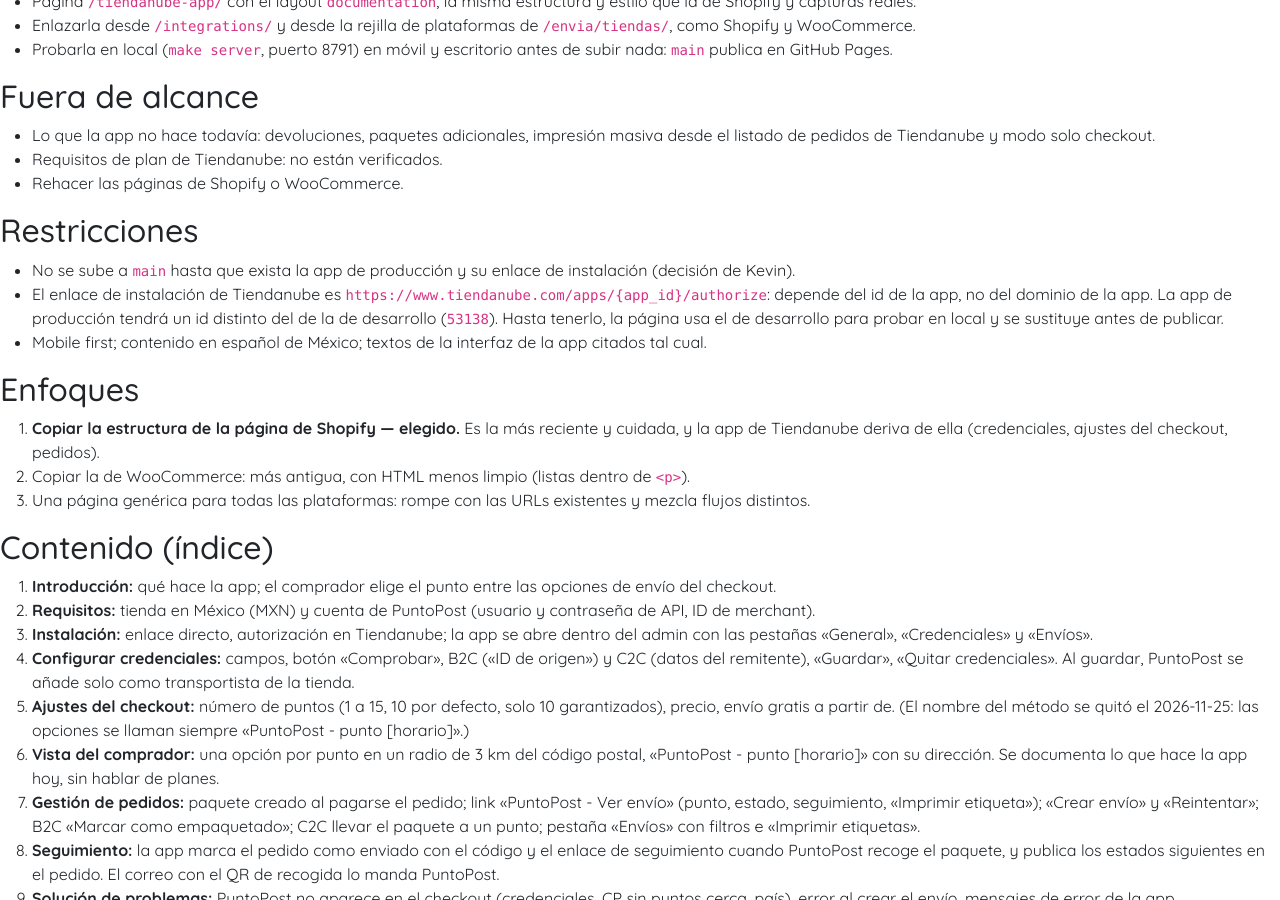
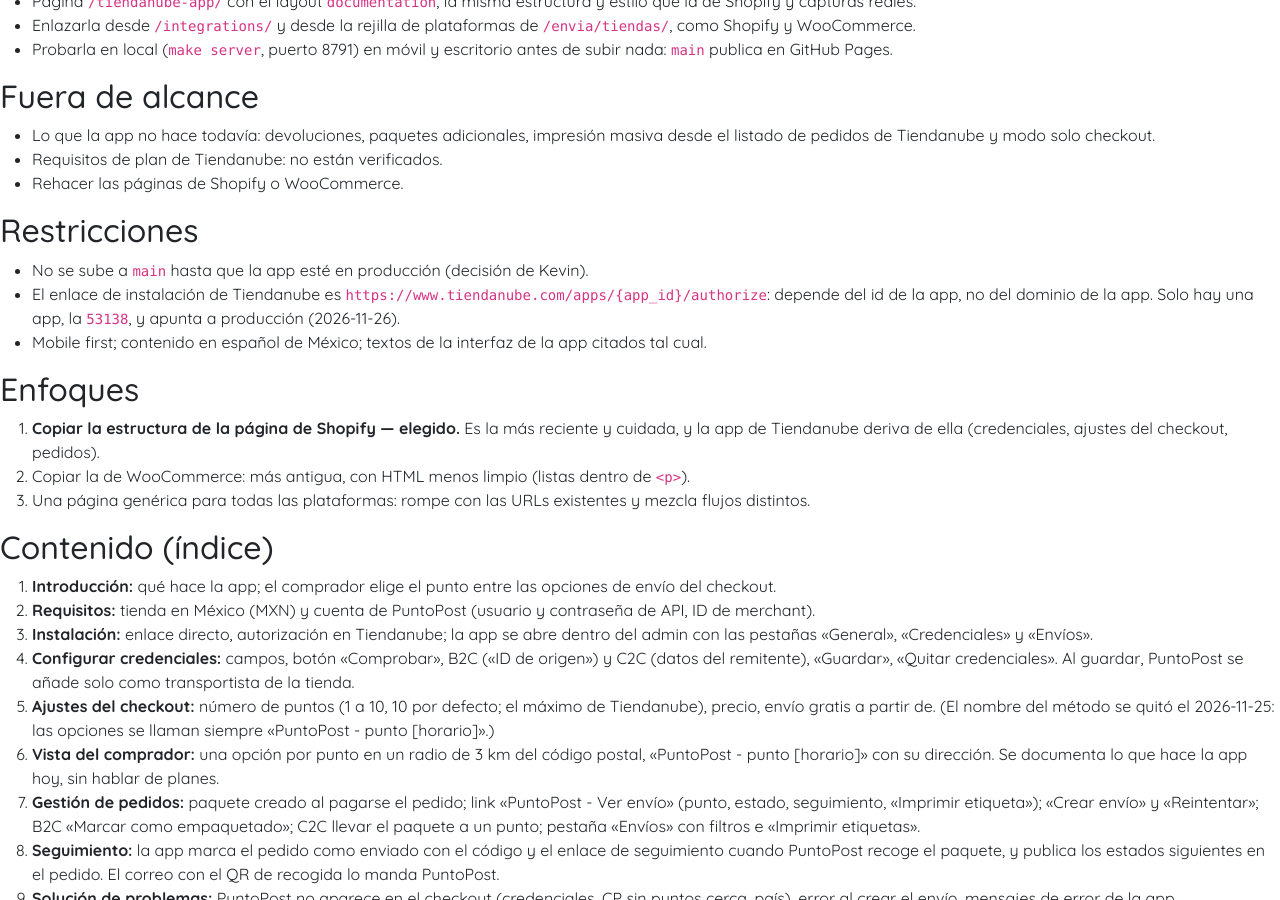
Before and after one commit to puntopost/web, a Jekyll site: the page built from docs/superpowers/specs/2026-11-25-documentacion-tiendanube-design.md, in a window 1280 px wide and 900 px high, scrolled down 398 px. Built offline with Jekyll 4.4.1, drawn with Linux system fonts in a browser that asks for light colours; our own code applies the rules of GitHub Pages for plain Markdown files.

Commit message:
Tiendanube: como mucho 10 puntos en el checkout
Co-Authored-By: Claude Opus 5.5 <noreply@anthropic.com>

```diff
--- a/docs/superpowers/specs/2026-11-25-documentacion-tiendanube-design.md
+++ b/docs/superpowers/specs/2026-11-25-documentacion-tiendanube-design.md
@@ -20,8 +20,8 @@ Los comercios de Tiendanube en México deben tener una guía de la app de PuntoP
 
 ## Restricciones
 
-- No se sube a `main` hasta que exista la app de producción y su enlace de instalación (decisión de Kevin).
-- El enlace de instalación de Tiendanube es `https://www.tiendanube.com/apps/{app_id}/authorize`: depende del id de la app, no del dominio de la app. La app de producción tendrá un id distinto del de la de desarrollo (`53138`). Hasta tenerlo, la página usa el de desarrollo para probar en local y se sustituye antes de publicar.
+- No se sube a `main` hasta que la app esté en producción (decisión de Kevin).
+- El enlace de instalación de Tiendanube es `https://www.tiendanube.com/apps/{app_id}/authorize`: depende del id de la app, no del dominio de la app. Solo hay una app, la `53138`, y apunta a producción (2026-11-26).
 - Mobile first; contenido en español de México; textos de la interfaz de la app citados tal cual.
 
 ## Enfoques
@@ -36,7 +36,7 @@ Los comercios de Tiendanube en México deben tener una guía de la app de PuntoP
 2. **Requisitos:** tienda en México (MXN) y cuenta de PuntoPost (usuario y contraseña de API, ID de merchant).
 3. **Instalación:** enlace directo, autorización en Tiendanube; la app se abre dentro del admin con las pestañas «General», «Credenciales» y «Envíos».
 4. **Configurar credenciales:** campos, botón «Comprobar», B2C («ID de origen») y C2C (datos del remitente), «Guardar», «Quitar credenciales». Al guardar, PuntoPost se añade solo como transportista de la tienda.
-5. **Ajustes del checkout:** número de puntos (1 a 15, 10 por defecto, solo 10 garantizados), precio, envío gratis a partir de. (El nombre del método se quitó el 2026-11-25: las opciones se llaman siempre «PuntoPost - punto [horario]».)
+5. **Ajustes del checkout:** número de puntos (1 a 10, 10 por defecto; el máximo de Tiendanube), precio, envío gratis a partir de. (El nombre del método se quitó el 2026-11-25: las opciones se llaman siempre «PuntoPost - punto [horario]».)
 6. **Vista del comprador:** una opción por punto en un radio de 3 km del código postal, «PuntoPost - punto [horario]» con su dirección. Se documenta lo que hace la app hoy, sin hablar de planes.
 7. **Gestión de pedidos:** paquete creado al pagarse el pedido; link «PuntoPost - Ver envío» (punto, estado, seguimiento, «Imprimir etiqueta»); «Crear envío» y «Reintentar»; B2C «Marcar como empaquetado»; C2C llevar el paquete a un punto; pestaña «Envíos» con filtros e «Imprimir etiquetas».
 8. **Seguimiento:** la app marca el pedido como enviado con el código y el enlace de seguimiento cuando PuntoPost recoge el paquete, y publica los estados siguientes en el pedido. El correo con el QR de recogida lo manda PuntoPost.
--- a/tiendanube-app/index.html
+++ b/tiendanube-app/index.html
@@ -109,7 +109,7 @@ toc:
     </div>
     <dl class="text-body-secondary mb-0">
         <dt class="text-body">Número de puntos que se ofrecen</dt>
-        <dd class="mb-3">Cuántos puntos de recogida cercanos se muestran en el checkout, entre 1 y 15. Por defecto, 10. Tiendanube solo garantiza mostrar 10 puntos; de 11 a 15 puede que no se muestren todos.</dd>
+        <dd class="mb-3">Cuántos puntos de recogida cercanos se muestran en el checkout, entre 1 y 10 (el máximo que admite Tiendanube). Por defecto, 10.</dd>
         <dt class="text-body">Precio del envío (MXN)</dt>
         <dd class="mb-3">Importe que se cobra al cliente por el envío a un punto PuntoPost.</dd>
         <dt class="text-body">Envío gratis a partir de (MXN, opcional)</dt>
```
Also changed, not shown: docs/superpowers/plans/2026-11-25-documentacion-tiendanube.md (+3 -3 lines).
